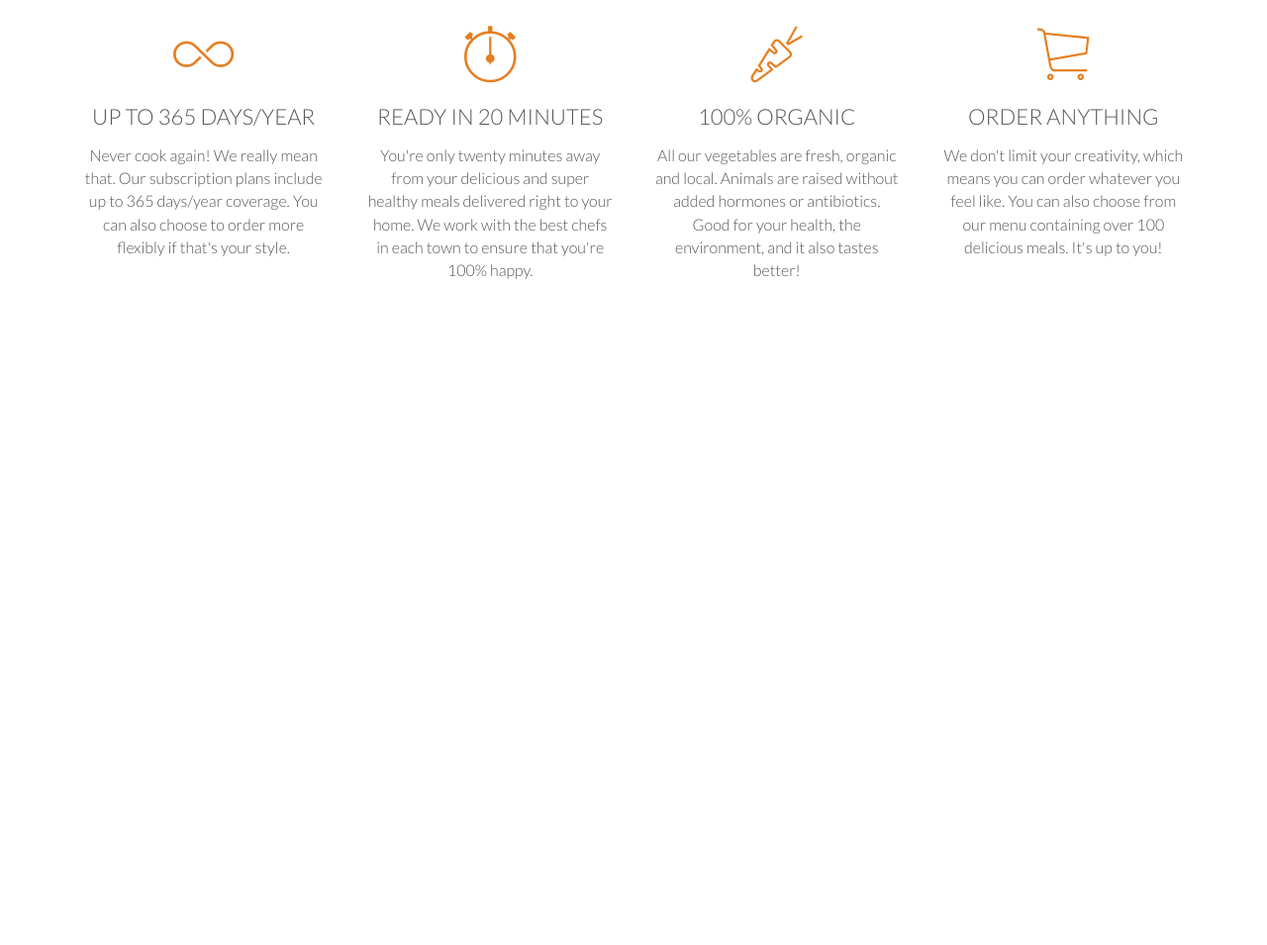
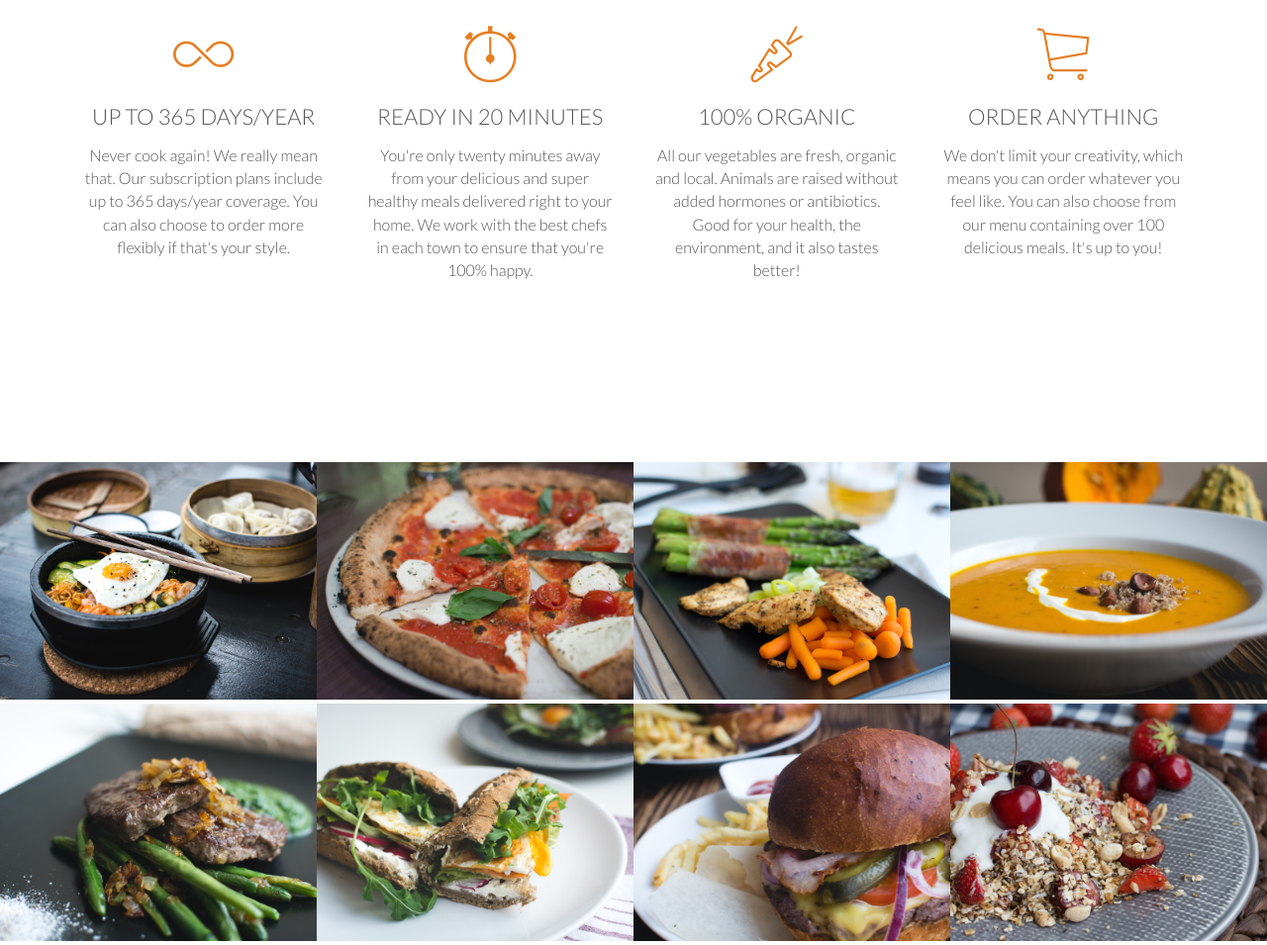
Before and after one commit to shahriariqbal/omnifood, a plain HTML site: page index.html in a window 1280 px wide. Shown: the part 1050-2005 px from the top of the page at 99% size. Before the commit the page ends 1437 px from the top, so only its background shows below. Drawn offline with Linux system fonts and the light colour scheme; files whose address does not match are found by name.

Commit message:
Customized favorite meals section

```diff
--- a/index.html
+++ b/index.html
@@ -73,6 +73,54 @@
 
     </section>
 
+    <section class="section-meals">
+        <ul class="meals-showcase">
+            <li>
+                <figure class="meal-photo">
+                    <img src="resources/img/1.jpg" alt="Korean bibimbap with egg and vegetables">
+                </figure>
+            </li>
+            <li>
+                <figure class="meal-photo">
+                    <img src="resources/img/2.jpg" alt="Simple italian pizza with cherry tomatoes">
+                </figure>
+            </li>
+            <li>
+                <figure class="meal-photo">
+                    <img src="resources/img/3.jpg" alt="Chicken breast steak with vegetables ">
+                </figure>
+            </li>
+            <li>
+                <figure class="meal-photo">
+                    <img src="resources/img/4.jpg" alt="Autumn pumpkin soup">
+                </figure>
+            </li>
+        </ul>
+
+        <ul class="meals-showcase">
+            <li>
+                <figure class="meal-photo">
+                    <img src="resources/img/5.jpg" alt=" Paleo beef steak with vegetables ">
+                </figure>
+            </li>
+            <li>
+                <figure class="meal-photo">
+                    <img src="resources/img/6.jpg" alt="Healthy baguette with egg and vegetables ">
+                </figure>
+            </li>
+            <li>
+                <figure class="meal-photo">
+                    <img src="resources/img/7.jpg" alt="Burger with cheddar and bacon ">
+                </figure>
+            </li>
+            <li>
+                <figure class="meal-photo">
+                    <img src="resources/img/8.jpg" alt="Granola with cherries and strawberries">
+                </figure>
+            </li>
+        </ul>
+    </section>
+
 
 </body>
 
--- a/resources/css/style.css
+++ b/resources/css/style.css
@@ -1,10 +1,6 @@
-/* ----------------------------------------------------------------------------------------------------------------------- */
-
-
-/* Basic Setup */
-
-
-/* ----------------------------------------------------------------------------------------------------------------------- */
+/* -----------------------------------------------------------------------------------------------------------------------
+                         Basic Setup
+----------------------------------------------------------------------------------------------------------------------- */
 
 * {
     margin: 0;
@@ -22,13 +18,9 @@ html {
 }
 
 
-/* ----------------------------------------------------------------------------------------------------------------------- */
-
-
-/* Reusable Components */
-
-
-/* ----------------------------------------------------------------------------------------------------------------------- */
+/* -----------------------------------------------------------------------------------------------------------------------
+                        Reusable Components
+----------------------------------------------------------------------------------------------------------------------- */
 
 .row {
     max-width: 1140px;
@@ -165,13 +157,9 @@ active>>>>> after click kemn dekhabe */
 }
 
 
-/* ----------------------------------------------------------------------------------------------------------------------- */
-
-
-/* Header */
-
-
-/* ----------------------------------------------------------------------------------------------------------------------- */
+/* -----------------------------------------------------------------------------------------------------------------------
+                   Header
+----------------------------------------------------------------------------------------------------------------------- */
 
 header {
     background-image: linear-gradient(rgba(0, 0, 0, 0.7), rgba(0, 0, 0, 0.7)), url(img/hero.jpg);
@@ -221,3 +209,29 @@ header {
 .main-nav li a:active {
     border-bottom: 2px solid #e67e22;
 }
+
+
+/* -----------------------------------------------------------------------------------------------------------------------
+                 Meals
+----------------------------------------------------------------------------------------------------------------------- */
+
+.meals-showcase {
+    list-style: none;
+    width: 100%;
+}
+
+.meals-showcase li {
+    display: block;
+    float: left;
+    width: 25%;
+}
+
+.meal-photo {
+    width: 100%;
+    margin: 0;
+}
+
+.meal-photo img {
+    width: 100%;
+    height: auto;
+}
```
